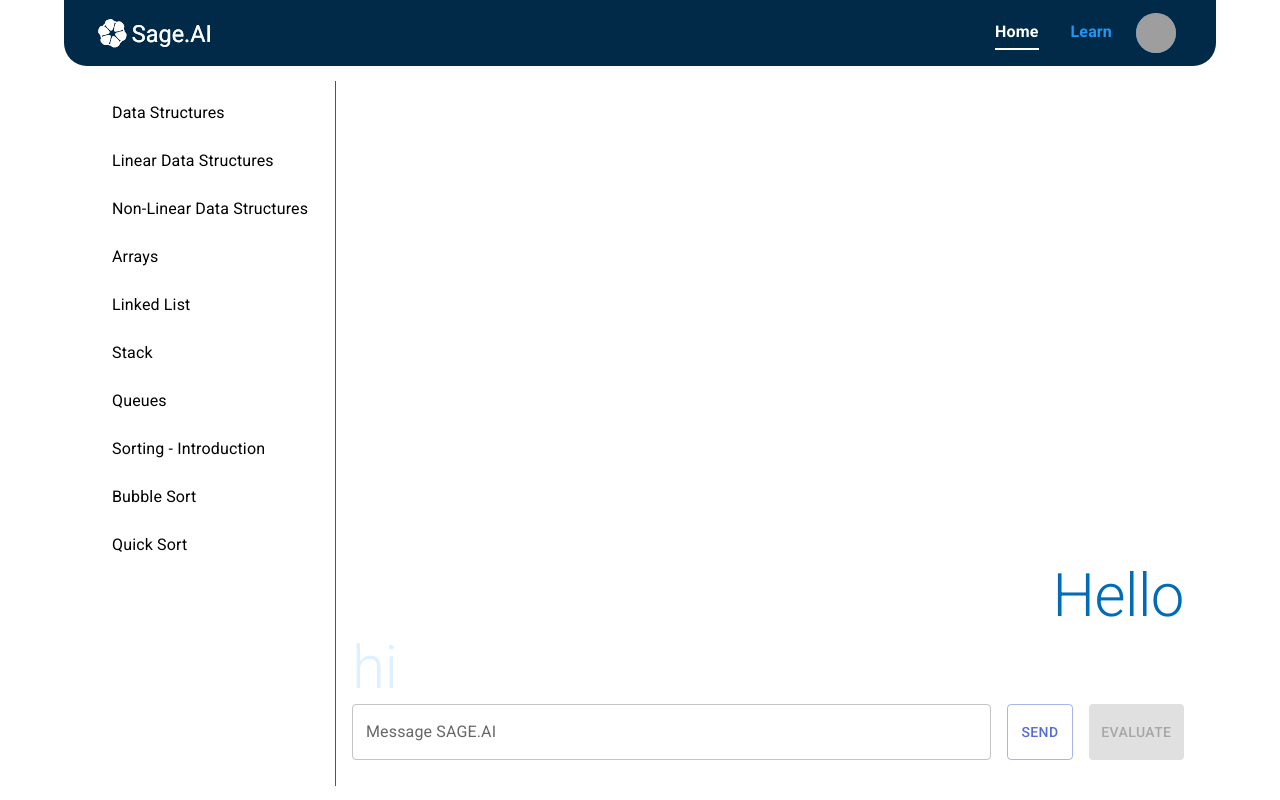
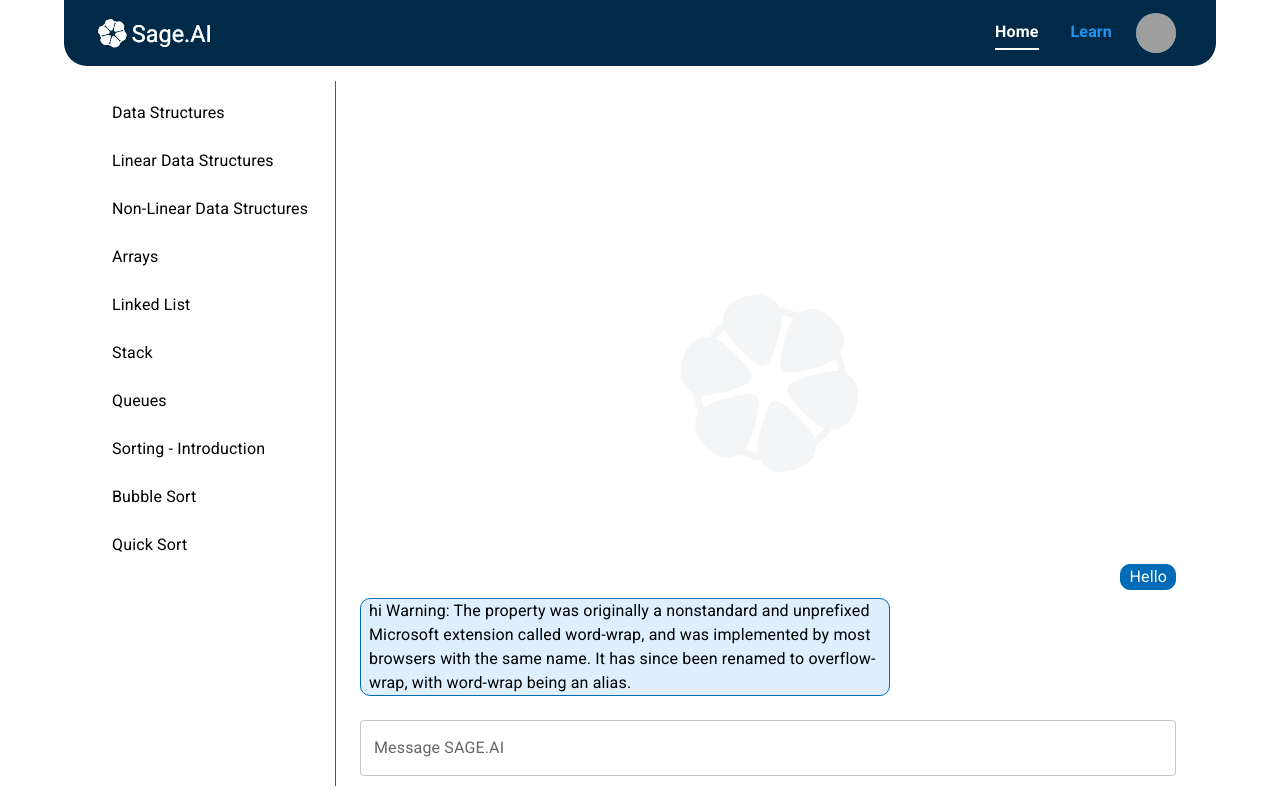
Before and after one commit to Xen14581/GenAIHack, a React (Create React App) app in the folder Frontend/: page / in a window 1280 px wide. Built offline with nearby package versions, Linux system fonts and the light colour scheme; grey boxes are pictures that could not be loaded.

Commit message:
Code Editor Cleaning

```diff
--- a/Frontend/src/components/ChatBox.jsx
+++ b/Frontend/src/components/ChatBox.jsx
@@ -1,16 +1,76 @@
-import React from "react";
+import {useState, useEffect} from "react";
 import { TextField, Button, Box, Stack } from "@mui/material";
 import MessagePanel from "./MessagePanel";
+import {ReactComponent as InvertedLogo} from "../assets/Logo-rev.svg"
 
-const ChatBox=({ chatHistory })=>{
+const ChatBox=()=>{
+    const [state, setState] = useState({
+        history: [],
+        textValue: ''
+    })
+
+    const handleInputChange = (e) => {
+        setState(prev => {
+            return {
+                ...prev,
+                textValue: e.target.value
+            }
+        })
+    }
+
+    const handleSubmit = () => {
+        setState(prev => {
+            return {
+                history: [...prev.history, {'role': 'user', 'content': prev.textValue}],
+                textValue: ''
+            }
+        })
+    }
+
+    useEffect(() => {
+        const response = [
+            {'role': 'user', 'content': 'Hello'},
+            {'role': 'assistant', 'content': `hi Warning: The property was originally a nonstandard and unprefixed Microsoft extension called word-wrap, and was implemented by most browsers with the same name. It has since been renamed to overflow-wrap, with word-wrap being an alias.`},
+        ]
+        setState(prev => {
+            return {
+                ...prev,
+                history: response
+            }}
+        )
+    }, [])
+
+
+
     return(
-        <Box sx={{display: 'flex', flexDirection: 'column', width: '100%', height: '100%', px: 2 }}>
-            <MessagePanel chatHistory={chatHistory} />
-            <Box sx={{marginTop:"auto",marginBottom:"5vh",width:'100%'}}>
+        <Box sx={{display: 'flex', flexDirection: 'column', width: '100%', height: '100%', p: 3 }}>
+            <MessagePanel chatHistory={state.history} />
+            <Box sx={{width:'100%'}}>
                 <Stack spacing={2} direction="row">
-                    <TextField label="Message SAGE.AI" sx={{width:"85%"}}/>
+                    {/* <TextField label="Message SAGE.AI" sx={{width:"100%"}}/>
                     <Button variant="outlined">Send</Button>
-                    <Button variant="contained" disabled>Evaluate</Button>
+                    <Button variant="contained" disabled>Evaluate</Button> */}
+                    <TextField
+                        label="Message SAGE.AI"
+                        sx={{ width: "100%" }}
+                        value={state.textValue}
+                        onChange={handleInputChange}
+                        // slotProps={{
+                        //     input: {
+                        //     endAdornment: (
+                        //         <InputAdornment position="end">
+                        //             <IconButton>
+                        //                 <img
+                        //                 src={arrow}
+                        //                 style={{ width: 30, height: 30 }}
+                        //                 onClick={handleSubmit}
+                        //                 />
+                        //             </IconButton>
+                        //         </InputAdornment>
+                        //     ),
+                        //     },
+                        // }}
+                    />
                 </Stack>
             </Box>
         </Box>
--- /dev/null
+++ b/Frontend/src/components/CodeEditor.jsx
@@ -0,0 +1,84 @@
+import Editor from '@monaco-editor/react';
+import { Box, Stack, Typography, FormControl, InputLabel, Select, MenuItem } from '@mui/material';
+import { useState, useRef } from 'react';
+
+const CodeEditor = ({ codeTemplate }) => {
+
+    const supportedLanguages = [{id:1,name:'apex'},{id:2,name:'azcli'},{id:3,name:'bat'},{id:4,name:'c'},{id:5,name:'clojure'},{id:6,name:'coffeescript'},{id:7,name:'cpp'},{id:8,name:'csharp'},{id:9,name:'csp'},{id:10,name:'css'},{id:11,name:'dockerfile'},{id:12,name:'fsharp'},{id:13,name:'go'},{id:14,name:'graphql'},{id:15,name:'handlebars'},{id:16,name:'html'},{id:17,name:'ini'},{id:18,name:'java'},{id:19,name:'javascript'},{id:20,name:'json'},{id:21,name:'kotlin'},{id:22,name:'less'},{id:23,name:'lua'},{id:24,name:'markdown'},{id:25,name:'msdax'},{id:26,name:'mysql'},{id:27,name:'objective-c'},{id:28,name:'pascal'},{id:29,name:'perl'},{id:30,name:'pgsql'},{id:31,name:'php'},{id:32,name:'plaintext'},{id:33,name:'postiats'},{id:34,name:'powerquery'},{id:35,name:'powershell'},{id:36,name:'pug'},{id:37,name:'python'},{id:38,name:'r'},{id:39,name:'razor'},{id:40,name:'redis'},{id:41,name:'redshift'},{id:42,name:'ruby'},{id:43,name:'rust'},{id:44,name:'sb'},{id:45,name:'scheme'},{id:46,name:'scss'},{id:47,name:'shell'},{id:48,name:'sol'},{id:49,name:'sql'},{id:50,name:'st'},{id:51,name:'swift'},{id:52,name:'tcl'},{id:53,name:'typescript'},{id:54,name:'vb'},{id:55,name:'xml'},{id:56,name:'yaml'}]
+
+    const [state, setState] = useState({
+        supportedLanguages: [{id: 1, name: "python"}, {id: 2, name: 'c++'}],
+        language: 'python',
+        cursorPosition: [1, 1]
+    })
+
+    const monacoRef = useRef(null)
+
+    function handleEditorDidMount(editor, monaco) {
+        console.log(editor)
+        editor.onMouseDown(() => {checkPosition()})
+        editor.onKeyUp(() => {checkPosition()})
+        monacoRef.current = editor;
+    }
+
+    const changeLanguage = (e) => {
+        setState(prev => {
+            return {
+                ...prev,
+                language: e.target.value
+            }
+        })
+    }
+
+    const checkPosition = () => {
+        setState(prev => {
+            const position = monacoRef.current.getPosition()
+            return {
+                ...prev,
+                cursorPosition: [position.lineNumber, position.column]
+            }
+        })
+    }
+
+    return (
+        <Stack sx={{height:'100%', width: '100%', border:1, borderWidth: '1px', borderRadius: '12px'}}>
+            <Box sx={{height: '8%', width: '100%', px:2, backgroundColor: '#eee', borderRadius: '12px 12px 0 0'}}>
+                <Box sx={{height: '100%', width: '100%', display: 'flex', justifyContent: 'space-between'}}>
+                    <Typography sx={{display: 'flex', alignItems: 'center'}}>
+                        Code
+                    </Typography>
+                    <Box sx={{height: '100%'}}>
+                        <Select
+                            // labelId="demo-simple-select-filled-label"
+                            // id="demo-simple-select-filled"
+                            variant="standard"
+                            value={state.language}
+                            onChange={changeLanguage}
+                            sx={{height: '100%'}}
+                            inputProps={{style: {borderBottomWidth: '0px'}}}
+                        >
+                            {state.supportedLanguages.map(item => {
+                                return (
+                                    <MenuItem key={item.id} value={item.name}>{item.name}</MenuItem>
+                                )
+                            })}
+                        </Select>
+                    </Box>
+                </Box>
+            </Box>
+            <Editor
+                height="90%"
+                width="100%"
+                language={state.language}
+                defaultValue={codeTemplate}
+                theme={'vs-light'}
+                onMount={handleEditorDidMount}
+            />
+            <Typography component="span" sx={{display: 'flex', justifyContent: 'flex-end', px: 2, backgroundColor: '#eee', borderRadius: '0 0 12px 12px'}}>
+                {`Line: ${state.cursorPosition[0]}, Column: ${state.cursorPosition[1]}`}
+            </Typography>
+        </Stack>
+    )
+}
+
+export default CodeEditor;
--- a/Frontend/src/components/Message.jsx
+++ b/Frontend/src/components/Message.jsx
@@ -5,15 +5,27 @@ import Loader from "./Loader";
 
 const Message = ({role, message}) =>{
     return(
-        <>
-            <Box sx={{width:"100%", display: 'flex', justifyContent: role === 'assistant' ? 'start' : 'end'}}>
-                <Box sx={{color:role==="assistant"?"#DEEFFF":"#006CB8"}}>
-                    <Typography variant="h2">
-                        {message}
-                    </Typography>
-                </Box>
+        <Box sx={{
+            width:"100%",
+            display: 'flex',
+            flexWrap: "wrap",
+            justifyContent: role === 'assistant' ? 'start' : 'end',
+            pt: 1,
+            }}
+        >
+            <Box sx={{
+                backgroundColor:role==="assistant"?"#DEEFFF":"#006CB8",
+                border: role === "assistant" ? "1px solid #006CB8" : "1px solid #006CB8",
+                borderRadius: "10px",
+                maxWidth: '65%',
+                px: 1,
+                overflowWrap: 'break-word'
+            }}>
+                <Typography variant="p" sx={{ color: role === "assistant" ? "black" : "white" }} fontSize="100%">
+                    {message}
+                </Typography>
             </Box>
-        </>
+        </Box>
     )
 }
 
--- a/Frontend/src/components/MessagePanel.jsx
+++ b/Frontend/src/components/MessagePanel.jsx
@@ -1,11 +1,36 @@
 import Message from "./Message";
 import { Box } from "@mui/material";
+import {ReactComponent as InvertedLogo} from "../assets/Logo-rev.svg"
 
 const MessagePanel = ({ chatHistory }) => {
     return (
-        <Box sx={{display: 'flex', justifyContent: 'flex-end', height: '100%', flexDirection: 'column'}} >
+        <Box sx={{
+            display: 'flex',
+            justifyContent: 'flex-end',
+            height: '100%',
+            flexDirection: 'column',
+            overflow: "auto",
+            py: 3,
+            position: 'relative',
+            }}
+        >
+            {/* Background */}
+            <Box
+                sx={{
+                    display: "flex",
+                    justifyContent: "center",
+                    alignItems: 'center',
+                    position: "absolute",
+                    width: "100%",
+                    height: '100%',
+                    zIndex: -2
+                }}
+            >
+                <InvertedLogo width="30%" height="30%" opacity="0.045" />
+            </Box>
+            {/* Chats */}
             {chatHistory.map((message, index) => {
-                return <Message id={index} role={message.role} message={message.content} />
+                return <Message key={index} role={message.role} message={message.content} />
             })}
         </Box>
     )
--- /dev/null
+++ b/Frontend/src/components/TestPanel.jsx
@@ -0,0 +1,12 @@
+import { Stack } from "@mui/material";
+import { useState } from "react";
+
+const TestPanel = ({testCases}) => {
+    return (
+        <Stack>
+            {String(testCases)}
+        </Stack>
+    )
+}
+
+export default TestPanel;
--- a/Frontend/src/pages/chat.jsx
+++ b/Frontend/src/pages/chat.jsx
@@ -1,22 +1,12 @@
 import SideBar from "../components/Sidebar";
 import ChatBox from "../components/ChatBox";
-import { useState, useEffect } from "react";
 
 const CourseChat=()=>{
-
-    const [chatHistory, setChatHistory] = useState([])
-
-    useEffect(() => {
-        setChatHistory([
-            {'role': 'user', 'content': 'Hello'},
-            {'role': 'assistant', 'content': 'hi'},
-        ])
-    }, [])
 
     return(
         <>
             <SideBar />
-            <ChatBox chatHistory={chatHistory} />
+            <ChatBox />
         </>
 
     )
--- a/Frontend/src/pages/code.jsx
+++ b/Frontend/src/pages/code.jsx
@@ -1,9 +1,10 @@
 import { Grid2 as Grid, Box } from '@mui/material';
-import { useState, useEffect } from 'react';
+import { useState, useLayoutEffect } from 'react';
 import ProblemPanel from '../components/ProblemPanel';
 import ChatBox from '../components/ChatBox';
-import Editor from '@monaco-editor/react';
-import Loader from '../components/Loader';
+import CodeEditor from '../components/CodeEditor';
+import TestPanel from '../components/TestPanel';
+import { Resizable } from 'react-resizable';
 
 const Code = () => {
 
@@ -14,30 +15,48 @@ const Code = () => {
         chatHistory: []
     })
 
-    const supportedLanguages = [{id:1,name:'apex'},{id:2,name:'azcli'},{id:3,name:'bat'},{id:4,name:'c'},{id:5,name:'clojure'},{id:6,name:'coffeescript'},{id:7,name:'cpp'},{id:8,name:'csharp'},{id:9,name:'csp'},{id:10,name:'css'},{id:11,name:'dockerfile'},{id:12,name:'fsharp'},{id:13,name:'go'},{id:14,name:'graphql'},{id:15,name:'handlebars'},{id:16,name:'html'},{id:17,name:'ini'},{id:18,name:'java'},{id:19,name:'javascript'},{id:20,name:'json'},{id:21,name:'kotlin'},{id:22,name:'less'},{id:23,name:'lua'},{id:24,name:'markdown'},{id:25,name:'msdax'},{id:26,name:'mysql'},{id:27,name:'objective-c'},{id:28,name:'pascal'},{id:29,name:'perl'},{id:30,name:'pgsql'},{id:31,name:'php'},{id:32,name:'plaintext'},{id:33,name:'postiats'},{id:34,name:'powerquery'},{id:35,name:'powershell'},{id:36,name:'pug'},{id:37,name:'python'},{id:38,name:'r'},{id:39,name:'razor'},{id:40,name:'redis'},{id:41,name:'redshift'},{id:42,name:'ruby'},{id:43,name:'rust'},{id:44,name:'sb'},{id:45,name:'scheme'},{id:46,name:'scss'},{id:47,name:'shell'},{id:48,name:'sol'},{id:49,name:'sql'},{id:50,name:'st'},{id:51,name:'swift'},{id:52,name:'tcl'},{id:53,name:'typescript'},{id:54,name:'vb'},{id:55,name:'xml'},{id:56,name:'yaml'}]
+    useLayoutEffect(() => {
+        const response = {
+            "programming_question": "Write a function that returns the square of a number.",
+            "template_code": "def square(n):\n    # Your code here\n    pass",
+            "test_cases": [
+                {
+                    "input": [5],
+                    "expected_output": "25"
+                },
+                {
+                    "input": [0],
+                    "expected_output": "0"
+                }
+            ]
+        }
+        setProblem(prev => {
+            return {
+                ...prev,
+                problemStatement: response.programming_question,
+                codeTemplate: response.template_code,
+                testCases: response.test_cases,
+            }
+
+        })
+    }, [setProblem])
 
     return (
-        <Grid container spacing={0} sx={{width: '100%', pb: "1rem"}}>
-            <Grid size={3} sx={{ border: 1, borderColor: '#000', borderWidth: '1px'}}>
+        <Grid container spacing={1} sx={{width: '100%', pb: "1rem"}}>
+            <Grid size={3} sx={{ borderRight: 1, borderColor: '#000', borderWidth: '1px' }}>
                 <ProblemPanel problemStatement={problem.problemStatement} />
             </Grid>
-            <Grid size={6} sx={{ border: 1, borderColor: '#000', borderWidth: '1px'}}>
+            <Grid size={6} sx={{}}>
                 <div style={{display: 'flex', flexDirection: 'column', height: '100%'}}>
-                    <Box sx={{border: 1, borderColor: '#000', borderWidth: '1px', height: '60%', width: '100%'}}>
-                        <Editor
-                            height="100%"
-                            width="100%"
-                            defaultLanguage="html"
-                            defaultValue={problem.codeTemplate}
-                            theme={'vs-dark'}
-                        />
+                    <Box sx={{ height: '60%', width: '100%'}}>
+                        <CodeEditor codeTemplate={problem.codeTemplate} />
                     </Box>
-                    <Box sx={{border: 1, borderColor: '#000', borderWidth: '1px', height: '40%'}}>
-                        test cases - Pass testCases as prop
+                    <Box sx={{ height: '40%'}}>
+                        <TestPanel testCases={problem.testCases} />
                     </Box>
                 </div>
             </Grid>
-            <Grid size={3} sx={{ border: 1, borderColor: '#000', borderWidth: '1px'}}>
+            <Grid size={3} sx={{ borderLeft: 1, borderColor: '#000', borderWidth: '1px' }}>
                 <ChatBox chatHistory={problem.chatHistory} />
             </Grid>
         </Grid>
```
